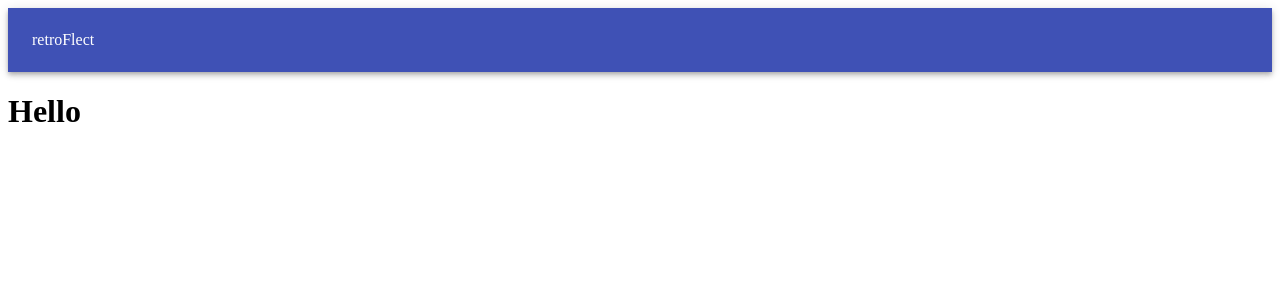
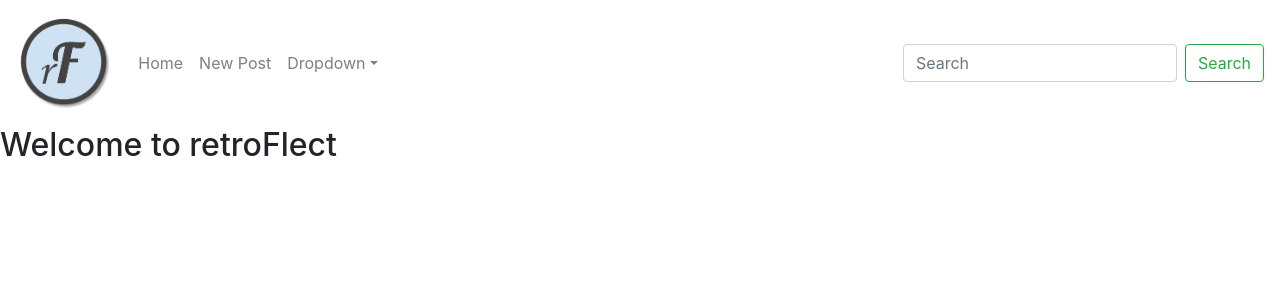
Before and after one commit to retroFlecters/retroflect_react_frontend, a Next.js app: page / in a window 1280 px wide. Shown: the top 300 px of the page. Built offline with nearby package versions, Linux system fonts and the light colour scheme.

Commit message:
Added bootstrap components and restyled navbar

```diff
--- /dev/null
+++ b/components/Layout.js
@@ -0,0 +1,23 @@
+import Head from 'next/head'
+import React from 'react'
+import NavBar from './NavBar'
+
+const Layout = (props) => (
+    <div>
+        <Head>
+            <title>retroFlect</title>
+            <link rel="icon" href="/logo.png"/>
+
+            <link
+                rel="stylesheet"
+                href="https://maxcdn.bootstrapcdn.com/bootstrap/4.3.1/css/bootstrap.min.css"
+                integrity="sha384-ggOyR0iXCbMQv3Xipma34MD+dH/1fQ784/j6cY/iJTQUOhcWr7x9JvoRxT2MZw1T"
+                crossorigin="anonymous"
+            />
+        </Head>
+        <NavBar/>
+        {props.children}
+    </div>
+);
+
+export default Layout;
--- /dev/null
+++ b/components/Logo.js
@@ -0,0 +1,7 @@
+import React from 'react'
+
+const Logo = () => {
+    return <img src="/logo.png" alt="retroFlect" height="100px"/>
+}
+
+export default Logo;
--- a/components/NavBar.js
+++ b/components/NavBar.js
@@ -1,18 +1,42 @@
 import React from 'react'
-import AppBar from '@material-ui/core/AppBar'
-import Toolbar from '@material-ui/core/Toolbar'
-import Typography from '@material-ui/core/Typography'
+import Link from 'next/link'
+import Navbar from 'react-bootstrap/Navbar'
+import Nav from 'react-bootstrap/Nav'
+import NavDropdown from 'react-bootstrap/NavDropdown'
+import Form from 'react-bootstrap/Form'
+import FormControl from 'react-bootstrap/FormControl'
+import Button from 'react-bootstrap/Button'
+import Logo from './Logo'
 
 const NavBar = () => {
     return(
         <div>
-        <AppBar position="static">
-            <Toolbar>
-                <Typography variant="title" color="inherit">
-                retroFlect
-                </Typography>
-            </Toolbar>
-        </AppBar>
+          <Navbar expand="lg">
+            <Navbar.Brand href="/"><Logo /></Navbar.Brand>
+            <Navbar.Toggle aria-controls="basic-navbar-nav" />
+            <Navbar.Collapse id="basic-navbar-nav">
+                <Nav className="mr-auto">
+                <Nav.Link href="/">Home</Nav.Link>
+                <Nav.Link href="/new">New Post</Nav.Link>
+                <NavDropdown title="Dropdown" id="basic-nav-dropdown">
+                    <NavDropdown.Item href="#action/3.1">Action</NavDropdown.Item>
+                    <NavDropdown.Item href="#action/3.2">Another action</NavDropdown.Item>
+                    <NavDropdown.Item href="#action/3.3">Something</NavDropdown.Item>
+                    <NavDropdown.Divider />
+                    <NavDropdown.Item href="#action/3.4">Separated link</NavDropdown.Item>
+                </NavDropdown>
+                </Nav>
+                <Form inline>
+                <FormControl type="text" placeholder="Search" className="mr-sm-2" />
+                <Button variant="outline-success">Search</Button>
+                </Form>
+            </Navbar.Collapse>
+          </Navbar>
+
+          <style jsx>{`
+              background-color: #ff9100;
+          `}</style>
+
         </div>
     )
 }
--- a/package.json
+++ b/package.json
@@ -14,8 +14,10 @@
   "license": "ISC",
   "dependencies": {
     "@material-ui/core": "^4.8.3",
+    "bootstrap": "^4.4.1",
     "next": "^9.1.7",
     "react": "^16.12.0",
+    "react-bootstrap": "^1.0.0-beta.16",
     "react-dom": "^16.12.0"
   },
   "devDependencies": {
--- a/pages/index.js
+++ b/pages/index.js
@@ -1,11 +1,14 @@
-import NavBar from '../components/NavBar'
+import Layout from '../components/Layout'
 
-export default () => (
+const Index = () => (
+    <Layout>
     <div className="app">
 
         <header>
-            <NavBar />
-            <h1>Hello</h1>
+            <h2>Welcome to retroFlect</h2>
         </header>
     </div>
+    </Layout>
 )
+
+export default Index;
```
Also changed, not shown: pages/new.js (added, +11 -0 lines), public/logo.png (added), 1 other file (tests, documents, lock files or other folders).
